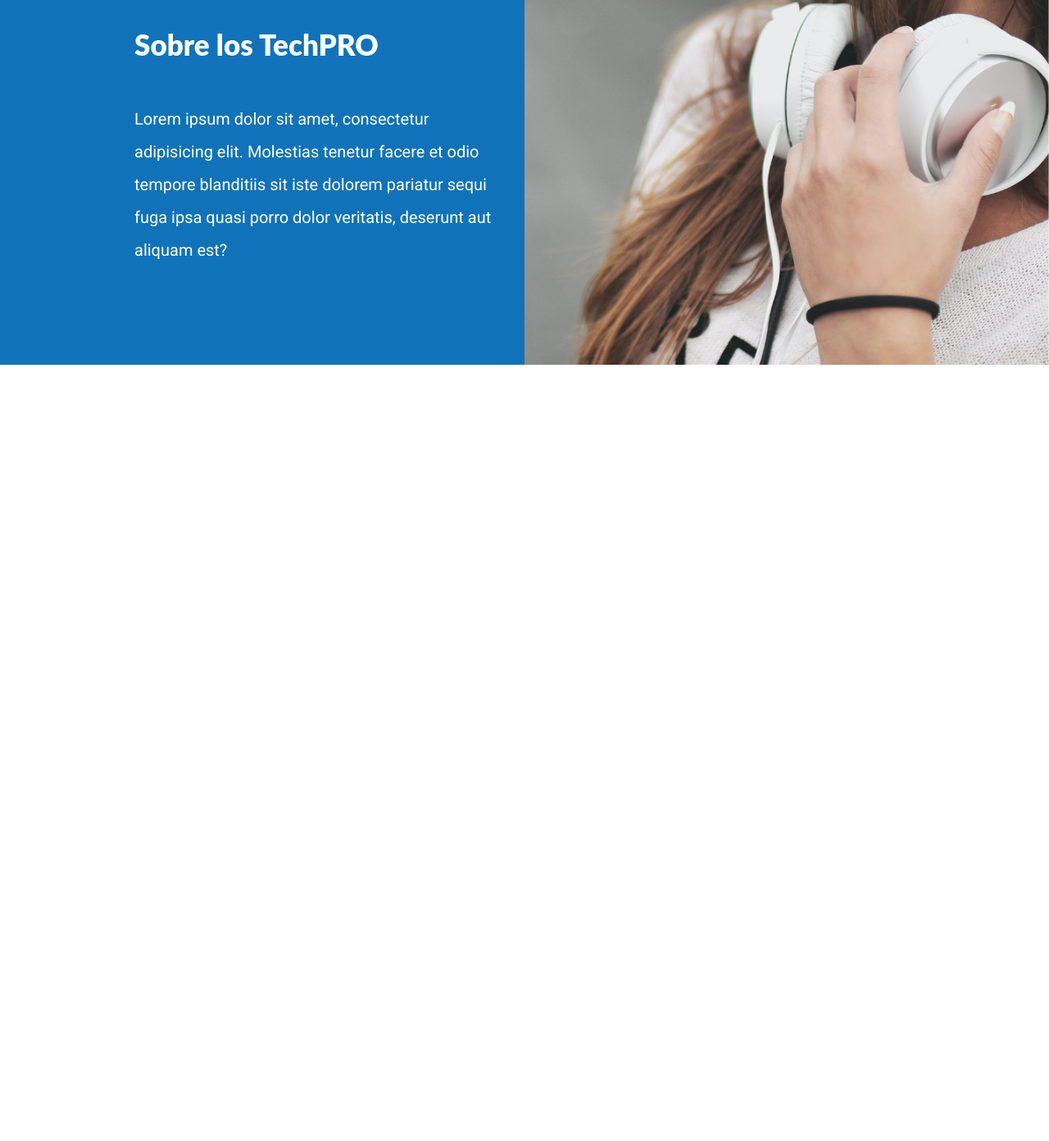
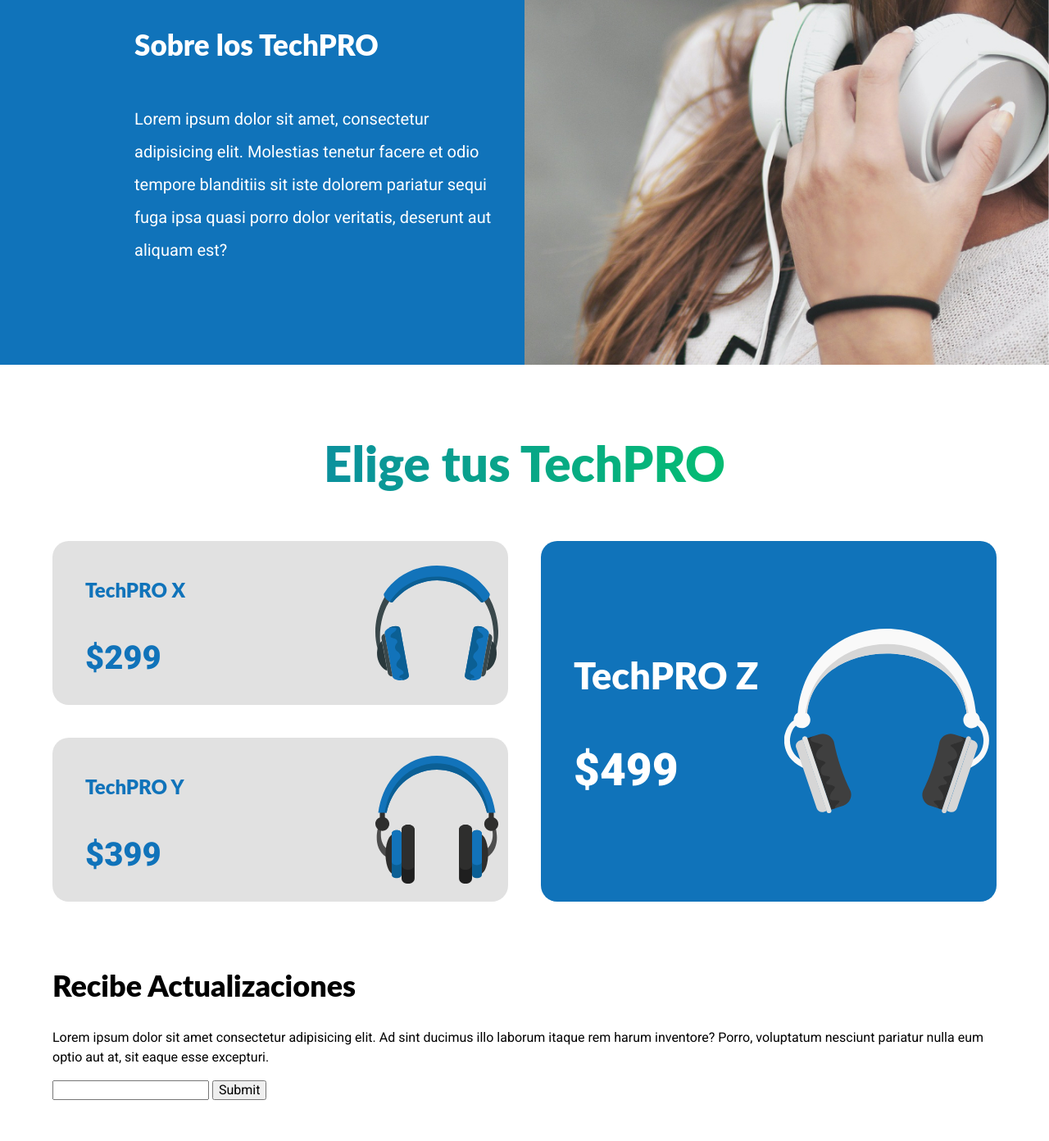
Before and after one commit to mileswolf22/TechPRO, a plain HTML site: page index.html in a window 1280 px wide. Shown: the part 1160-2552 px from the top of the page at 82% size. Before the commit the page ends 1605 px from the top, so only its background shows below. Drawn offline with Linux system fonts and the light colour scheme.

Commit message:
2do commit [23/08/2024]

```diff
--- a/css/styles.css
+++ b/css/styles.css
@@ -104,6 +104,17 @@ img{
         flex-direction: column;
         justify-content: space-between;
         padding: 0;
+    }
+}
+
+@media (min-width: 768px){
+    .imagen-header:hover{
+        transform: scale(1.3);
+        transition-property: transform;
+        transition-duration: .3s;
+    }
+    .imagen-header:not(:hover){
+        transition-duration: .3s;
     }
 }
 
@@ -229,6 +240,7 @@ img{
     display: grid;
     grid-template-rows: repeat(2, 40rem);
     row-gap: var(--separacion);
+    padding-bottom: var(--separacion);
 }
 
 @media (min-width: 768px){
@@ -266,4 +278,107 @@ img{
     line-height: 2;
 }
 
-/*Elegir Tech*/
+/*Modelos Tech*/
+.modelos{
+    padding: var(--separacion) 0;
+}
+
+.header-modelos{
+    font-size: 6rem;
+    margin-bottom: var(--separacion);
+}
+
+.lista-modelos{
+    display: flex;
+    flex-direction: column-reverse;
+}
+@media (min-width: 992px){
+    .lista-modelos{
+        display: grid;
+        grid-template-columns: repeat(2, 1fr);
+        grid-template-rows: repeat(2, 20rem);
+        gap: 4rem;
+    }
+
+}
+
+.modelo {
+    background-color: var(--grisClaro);
+    margin-bottom: 2rem;
+    padding-left: 4rem;
+    color: var(--primario);
+    border-radius: 2rem;
+    min-height: 20rem;
+    display: flex;
+    flex-direction: column;
+    justify-content: center;
+    background-repeat: no-repeat;
+    background-position: 97% center;
+    background-size: 15rem;
+    transition-property: transform background-size;
+    transition-duration: .3s;
+}
+
+.modelo:hover{
+    transform: scale(1.1);
+    background-size: 28rem;
+}
+
+@media (min-width: 992px){
+    .modelo{
+        margin-bottom: 0;
+    }
+}
+
+.modelo h3{
+    font-size: 2.4rem;
+}
+
+.modelo .precio{
+    font-size: 4rem;
+    font-weight: 900;
+    line-height: 0;
+}
+
+.modelo:first-of-type{
+    margin-bottom: 0;
+}
+
+.modelo-x{
+    background-image: url("../img/modelo-x.svg");
+}
+.modelo-y{
+    background-image: url("../img/modelo-y.svg");
+}
+.modelo-z{
+    background-image: url("../img/modelo-z.svg");
+    background-color: var(--primario);
+    color: var(--blanco);
+}
+
+@media (min-width: 992px){
+    .modelo-z{
+        grid-column: 2/3;
+        grid-row: 1/3;
+        background-size: 25rem;
+    }
+
+    .modelo-z h3{
+        font-size: 4.5rem;
+    }
+}
+
+.modelo-z .precio{
+    font-size: 5.5rem;
+}
+
+/*Newsletter*/
+
+.newsletter-contenedor{
+    display: grid;
+    padding-bottom: var(--separacion);
+}
+
+.newsletter-form{
+
+}
--- a/index.html
+++ b/index.html
@@ -83,9 +83,35 @@
             </div>
         </section>
 
-       <main>
+       <main class = "contenedor modelos">
+            <h2 class="text-center degradado-verde header-modelos">Elige tus TechPRO</h2>
+                <div class="lista-modelos">
+                    <div class="modelo modelo-x">
+                        <h3>TechPRO X</h3>
+                        <p class = "precio">$299</p>
+                    </div>
+                    <div class="modelo modelo-y">
+                        <h3>TechPRO Y</h3>
+                        <p class = "precio">$399</p>
+                    </div>
+                    <div class="modelo modelo-z">
+                        <h3>TechPRO Z</h3>
+                        <p class = "precio">$499</p>
+                    </div>
+                </div>
+       </main>
 
-       </main>
+       <section class?="newsletter">
+            <div class="contenedor newsletter-contenedor">
+                <div class="newsletter-form">
+                    <h2>Recibe Actualizaciones</h2>
+                    <p>Lorem ipsum dolor sit amet consectetur adipisicing elit. Ad sint ducimus illo laborum itaque rem harum inventore?
+                        Porro, voluptatum nesciunt pariatur nulla eum optio aut at, sit eaque esse excepturi.</p>
+                    <input type="text" class="input-newletter-form">
+                    <input type="submit" class="btn-input-newsletter-form">
+                </div>
+            </div>
+       </section>
 
 </body>
 
```
